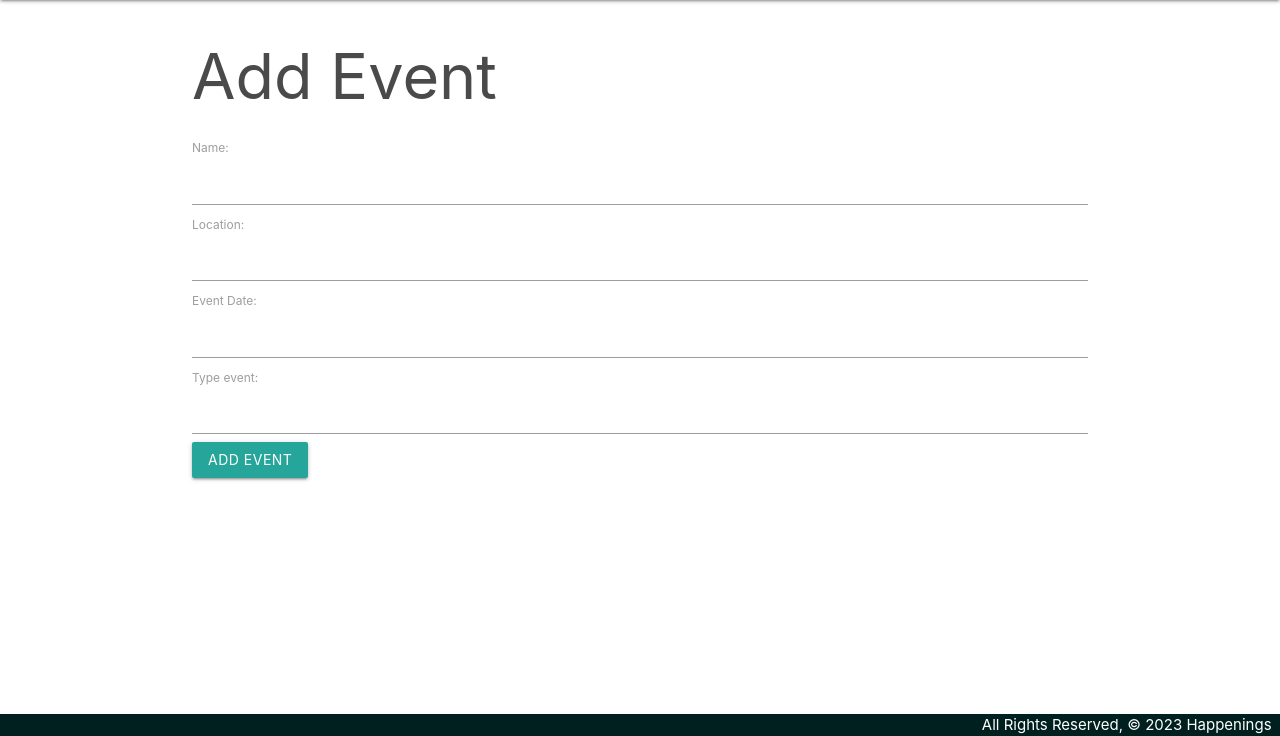
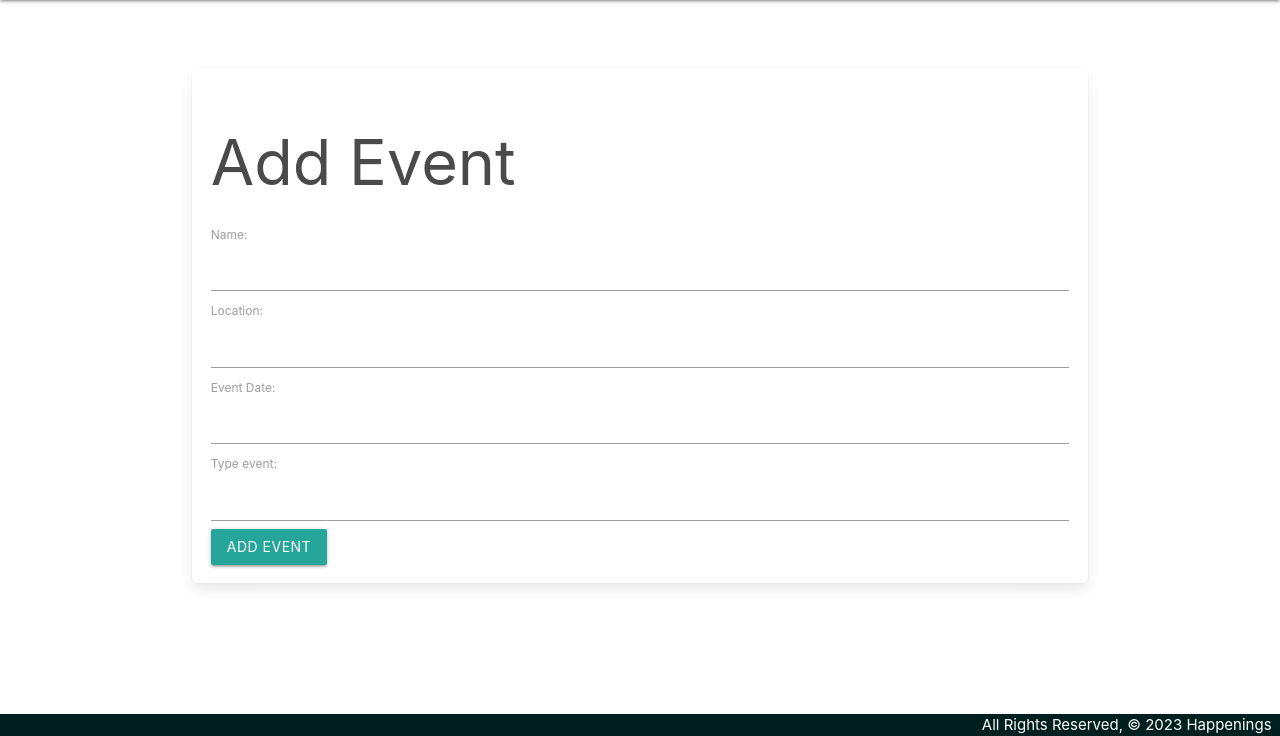
Before and after one commit to wfung14/Happenings, a Django app: page /events/add/ in a window 1280 px wide. Shown: the part 64-800 px from the top of the page. Run offline with Django 4.2, Linux system fonts and the light colour scheme; the visitor is signed in with stand-in values (Sample User, id 1).

Commit message:
add box styling to addevent form

```diff
--- a/happeningconnoisseur/main_app/templates/events/add.html
+++ b/happeningconnoisseur/main_app/templates/events/add.html
@@ -1,5 +1,6 @@
 {% extends 'base.html' %} {% block content %}
-
+<br><br><br>
+<div class="box">
   <h1>Add Event</h1>
   <div class="col s6">
     <form method="POST">
@@ -8,4 +9,5 @@
       <input type="submit" class="btn" value="Add Event" />
     </form>
   </div>
+</div>
 {% endblock %}
```
Lines whose indentation alone changed are shown as unchanged.
